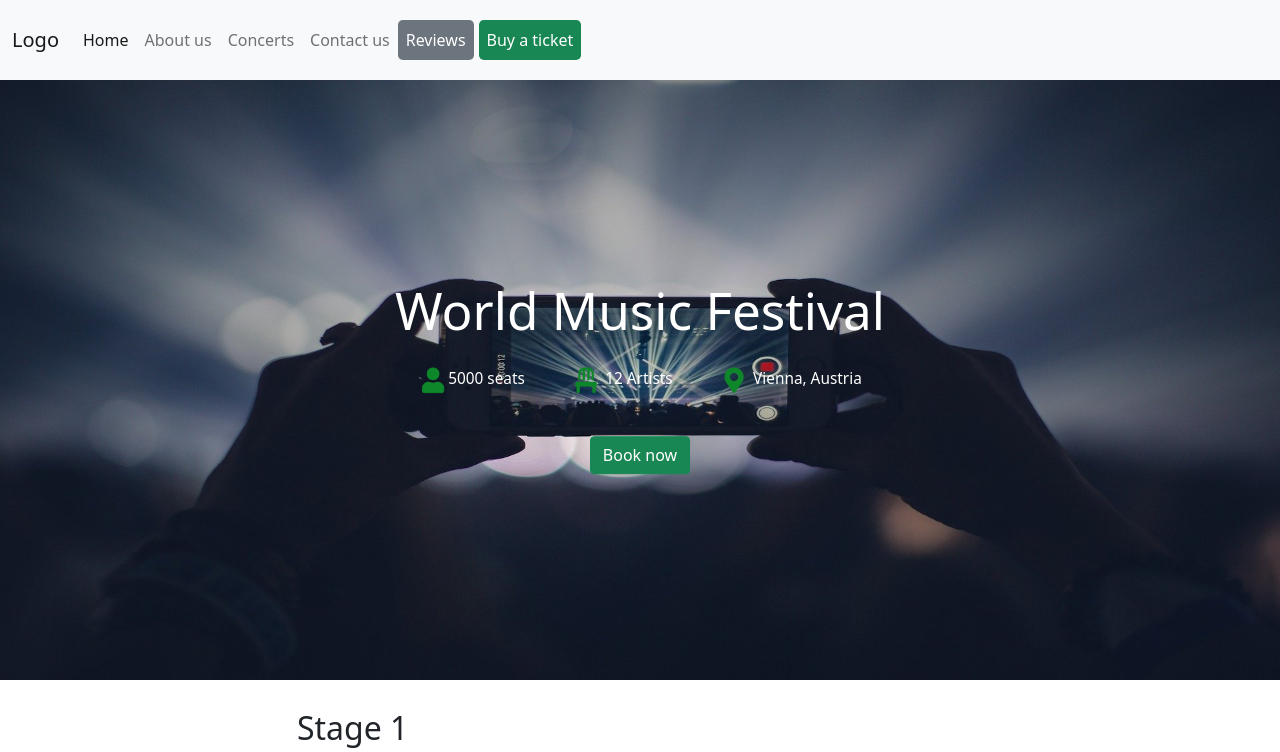
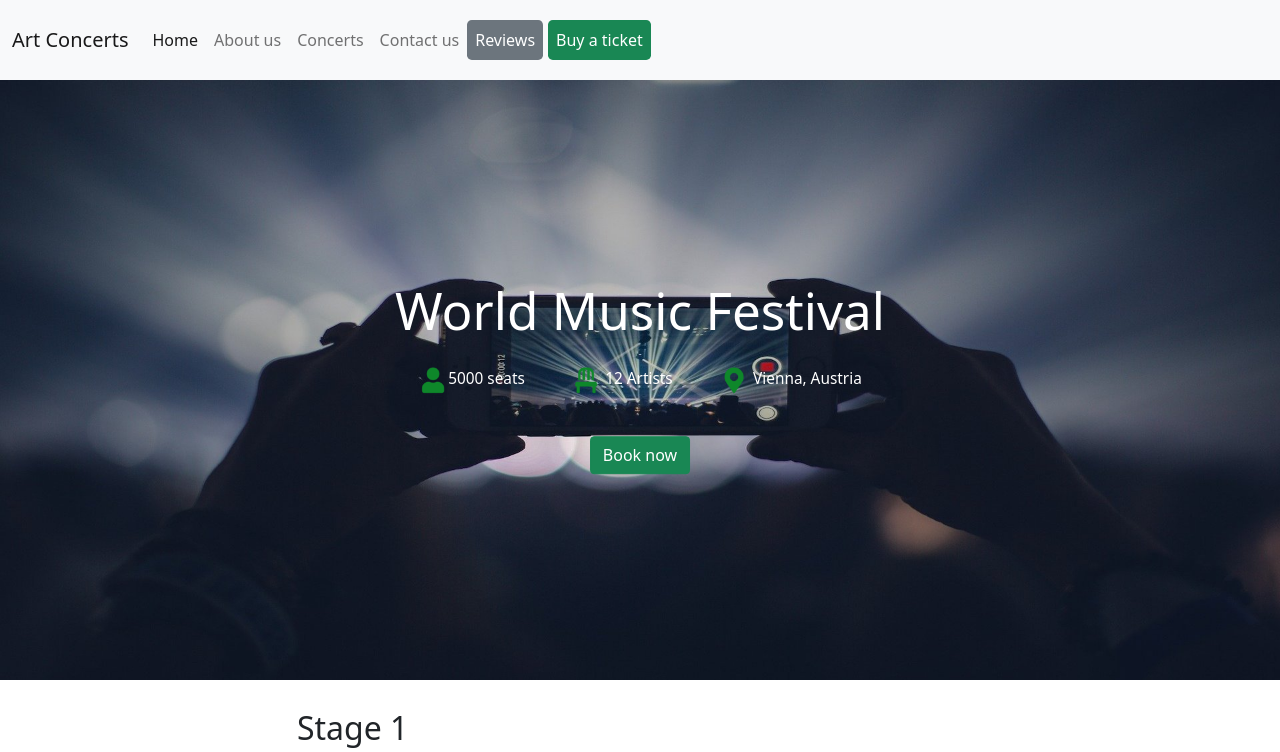
Before and after one commit to igoorilic/FE15-CR3-IgorIlic, a plain HTML site: page index.html in a window 1280 px wide. Shown: the top 752 px of the page. Drawn offline with nearby package versions, Linux system fonts and the light colour scheme.

Commit message:
Logo update

```diff
--- a/index.html
+++ b/index.html
@@ -15,7 +15,7 @@
         <!-- Navbar beginning  -->
         <nav class="navbar navbar-expand-lg navbar-light bg-light navbaredit">
             <div class="container-fluid">
-                <a class="navbar-brand" href="#">Logo</a>
+                <a class="navbar-brand" href="#">Art Concerts</a>
                 <button class="navbar-toggler" type="button" data-bs-toggle="collapse" data-bs-target="#navbarNav" aria-controls="navbarNav" aria-expanded="false" aria-label="Toggle navigation">
             <span class="navbar-toggler-icon"></span>
           </button>
```
